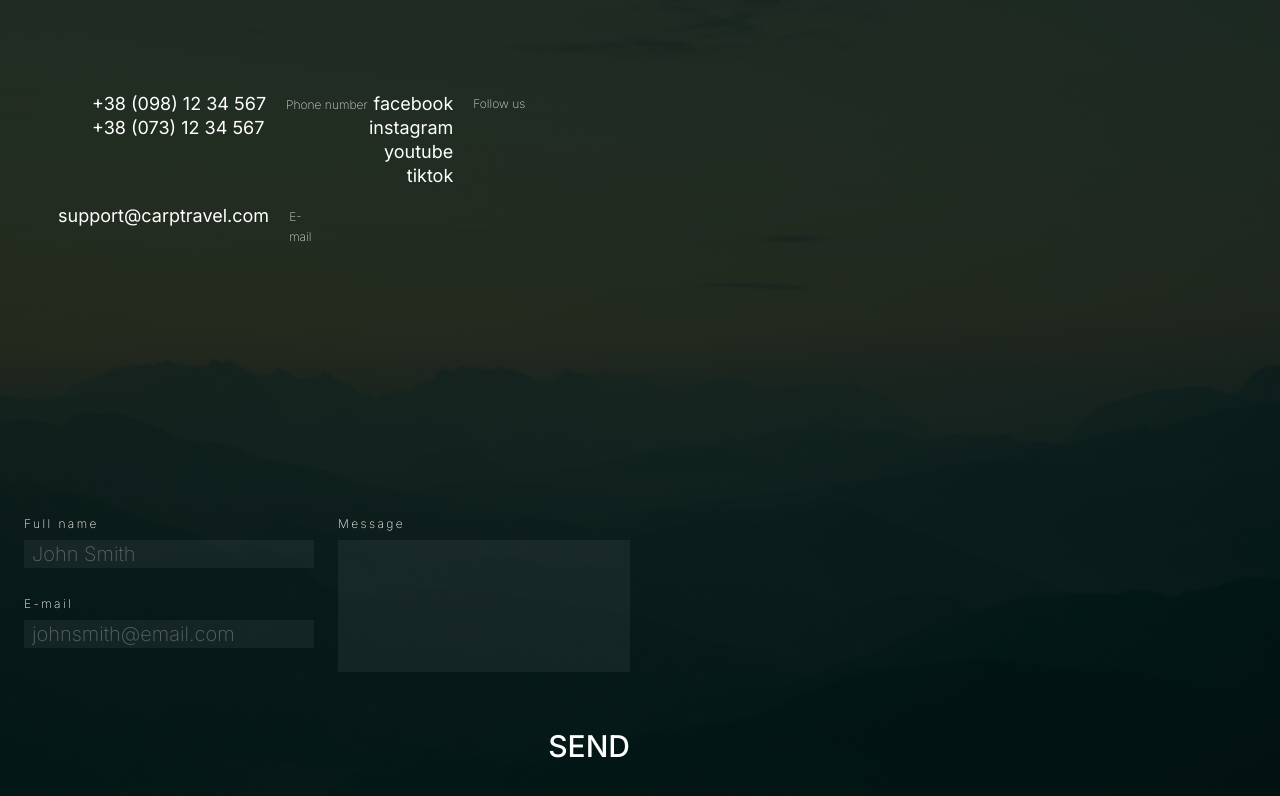
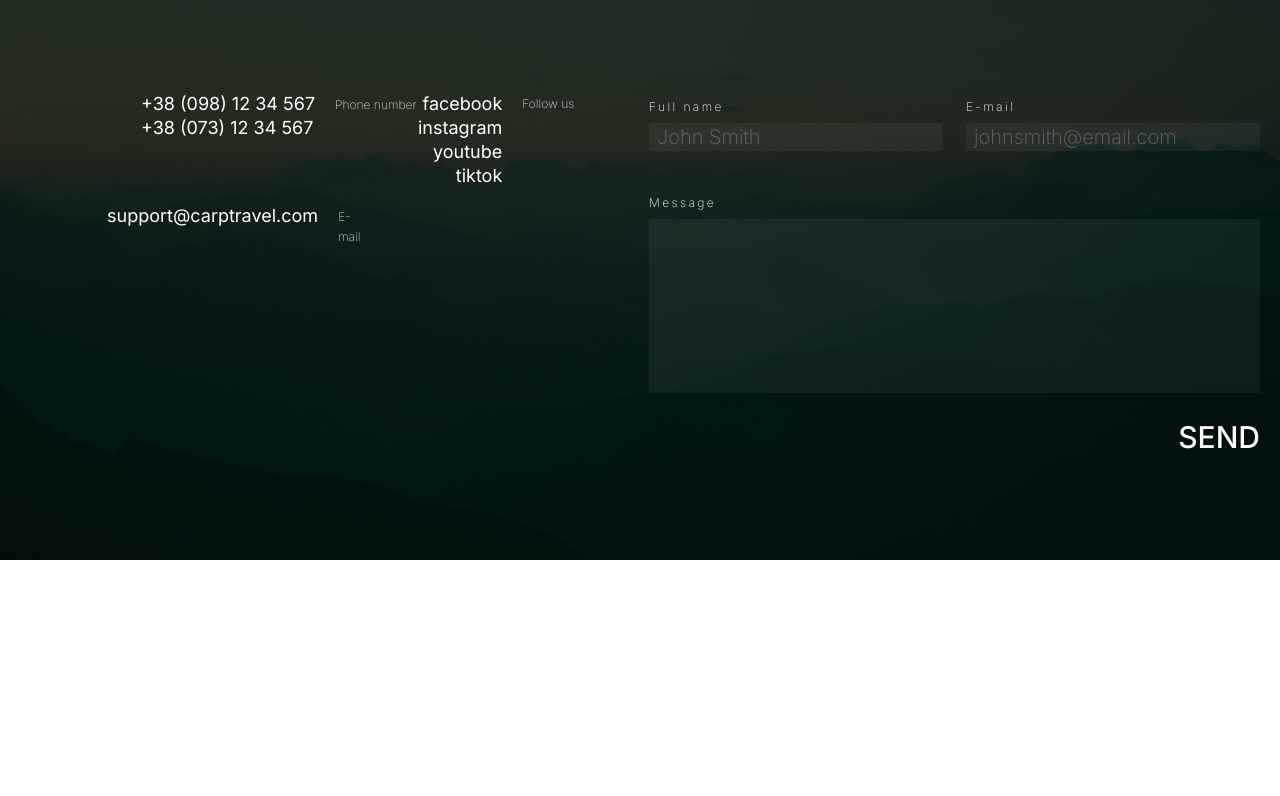
Before and after one commit to iSteffan/carp-travel, a Next.js app: page / in a window 1280 px wide. Shown: the part 4231-5027 px from the top of the page. After the commit the page ends 4791 px from the top, so only its background shows below. Built offline with nearby package versions, Linux system fonts and the light colour scheme.

Commit message:
section contact DONE

```diff
--- a/src/components/CareerForm/CareerForm.tsx
+++ b/src/components/CareerForm/CareerForm.tsx
@@ -47,12 +47,20 @@ const CareerForm = () => {
     : 'text-[12px] font-extralight leading-[2] tracking-[2.4px]';
 
   const positionLabel = errors.position
-    ? 'text-accent-red text-[24px] font-extralight leading-[2] tracking-[2.4px]'
+    ? 'text-accent-red text-[12px] font-extralight leading-[2] tracking-[2.4px]'
     : 'text-[12px] font-extralight leading-[2] tracking-[2.4px]';
 
   const phoneLabel = errors.phone
     ? 'text-accent-red text-[12px] font-extralight leading-[2] tracking-[2.4px]'
     : 'text-[12px] font-extralight leading-[2] tracking-[2.4px]';
+
+  const fullnameInput = errors.fullname
+    ? 'w-full text-accent-red pl-[8px] text-[13px] font-extralight leading-[1.85] bg-input placeholder:opacity-50 lg:text-[20px] lg:leading-[1.2] lg:py-[2px]'
+    : 'w-full pl-[8px] text-[13px] font-extralight leading-[1.85] bg-input placeholder:opacity-50 lg:text-[20px] lg:leading-[1.2] lg:py-[2px]';
+
+  const emailInput = errors.email
+    ? 'w-full text-accent-red pl-[8px] text-[13px] font-extralight leading-[1.85] bg-input placeholder:opacity-50 lg:text-[20px] lg:leading-[1.2] lg:py-[2px]'
+    : 'w-full pl-[8px] text-[13px] font-extralight leading-[1.85] bg-input placeholder:opacity-50 lg:text-[20px] lg:leading-[1.2] lg:py-[2px]';
 
   const phoneInput = errors.phone
     ? 'w-full text-accent-red pl-[40px] text-[13px] font-extralight leading-[1.85] bg-input placeholder:opacity-50 lg:text-[20px] lg:leading-[1.2] lg:py-[2px] lg:pl-[58px]'
@@ -72,9 +80,9 @@ const CareerForm = () => {
         >
           <span className={fullnameLabel}>Full name</span>
           <input
-            {...register('fullname', { required: true })}
+            {...register('fullname', { required: true, pattern: /^[A-Za-z]+$/i })}
             placeholder="John Smith"
-            className="pl-[8px] text-[13px] font-extralight leading-[1.85] bg-input placeholder:opacity-50 lg:text-[20px] lg:leading-[1.2] lg:py-[2px]"
+            className={fullnameInput}
           />
           {errors.fullname && <p className={css['input-error']}>Incorrect name</p>}
         </label>
@@ -89,7 +97,7 @@ const CareerForm = () => {
               pattern: /^[A-Z0-9._%+-]+@[A-Z0-9.-]+\.[A-Z]{2,4}$/i,
             })}
             placeholder="johnsmith@email.com"
-            className="pl-[8px] text-[13px] font-extralight leading-[1.85] bg-input placeholder:opacity-50 lg:text-[20px] lg:leading-[1.2] lg:py-[2px]"
+            className={emailInput}
           />
           {errors.email && <p className={css['input-error']}>Incorrect email</p>}
         </label>
--- a/src/components/ContactComponent.tsx
+++ b/src/components/ContactComponent.tsx
@@ -3,7 +3,7 @@ export const ContactComponent = () => {
     <div
       className="max-w-[280px] mx-auto max-md:mb-[12px]
     md:max-w-[525px] md:h-[96px] md:flex md:flex-col md:flex-wrap md:content-between md:ml-[34px] md:mr-auto md:mb-[64px]
-    lg:h-[356px] lg:max-w-[311px]"
+    lg:h-[356px] lg:max-w-[311px] lg:m-0 lg:col-start-2 lg:col-span-1 lg:row-start-1 lg:row-span-2"
     >
       <div
         className="mb-[24px] ml-auto w-[238px] flex gap-[20px]
--- a/src/components/ContactForm/ContactForm.tsx
+++ b/src/components/ContactForm/ContactForm.tsx
@@ -31,29 +31,40 @@ const ContactForm = () => {
     ? 'text-accent-red text-[14px] font-extralight leading-[2] tracking-[2.4px] md:text-[12px]'
     : 'text-[12px] font-extralight leading-[2] tracking-[2.4px] md:text-[12px]';
 
+  const fullnameInput = errors.fullname
+    ? 'w-full text-accent-red pl-[8px] text-[13px] font-extralight leading-[1.85] bg-input placeholder:opacity-50 lg:text-[20px] lg:leading-[1.2] lg:py-[2px]'
+    : 'w-full pl-[8px] text-[13px] font-extralight leading-[1.85] bg-input placeholder:opacity-50 lg:text-[20px] lg:leading-[1.2] lg:py-[2px]';
+
+  const emailInput = errors.email
+    ? 'w-full text-accent-red pl-[8px] text-[13px] font-extralight leading-[1.85] bg-input placeholder:opacity-50 lg:text-[20px] lg:leading-[1.2] lg:py-[2px]'
+    : 'w-full pl-[8px] text-[13px] font-extralight leading-[1.85] bg-input placeholder:opacity-50 lg:text-[20px] lg:leading-[1.2] lg:py-[2px]';
+
   return (
     <>
       <form
         onSubmit={handleSubmit(onSubmit)}
         className="flex flex-col gap-[16px]
     md:grid md:grid-cols-[222px,20px,463px] md:grid-rows-[52px,28px,52px,117px,16px,36px] md:gap-0
-    lg:grid-cols-[290px,24px,292px] lg:grid-rows-[56px,24px,56px,24px,56px,24px,56px,24px,12px,27px,21px]"
+    lg:grid-cols-[293px,24px,294px] lg:grid-rows-[56px,40px,202px,24px,39px]
+    lg:col-start-4 lg:col-span-1 lg:row-start-2 lg:row-span-2"
       >
         <label
           className="relative flex flex-col gap-[4px]
-      md:col-start-1 md:col-span-1 md:row-start-1 md:row-span-1"
+      md:col-start-1 md:col-span-1 md:row-start-1 md:row-span-1
+      lg:col-start-1 lg:col-span-1 lg:row-start-1 lg:row-span-1"
         >
           <span className={fullnameLabel}>Full name</span>
           <input
-            {...register('fullname', { required: true })}
+            {...register('fullname', { required: true, pattern: /^[A-Za-z]+$/i })}
             placeholder="John Smith"
-            className="pl-[8px] text-[13px] font-extralight leading-[1.85] bg-input placeholder:opacity-50 lg:text-[20px] lg:leading-[1.2] lg:py-[2px]"
+            className={fullnameInput}
           />
           {errors.fullname && <p className={css['input-error']}>Incorrect name</p>}
         </label>
         <label
           className="relative flex flex-col gap-[4px]
-      md:col-start-1 md:col-span-1 md:row-start-3 md:row-span-1"
+      md:col-start-1 md:col-span-1 md:row-start-3 md:row-span-1
+      lg:col-start-3 lg:col-span-1 lg:row-start-1 lg:row-span-1"
         >
           <span className={emailLabel}>E-mail</span>
           <input
@@ -62,14 +73,15 @@ const ContactForm = () => {
               pattern: /^[A-Z0-9._%+-]+@[A-Z0-9.-]+\.[A-Z]{2,4}$/i,
             })}
             placeholder="johnsmith@email.com"
-            className="pl-[8px] text-[13px] font-extralight leading-[1.85] bg-input placeholder:opacity-50 lg:text-[20px] lg:leading-[1.2] lg:py-[2px]"
+            className={emailInput}
           />
           {errors.email && <p className={css['input-error']}>Incorrect email</p>}
         </label>
 
         <label
           className="flex flex-col gap-[4px]
-      md:col-start-3 md:col-span-1 md:row-start-1 md:row-span-4"
+      md:col-start-3 md:col-span-1 md:row-start-1 md:row-span-4
+      lg:col-start-1 lg:col-span-3 lg:row-start-3 lg:row-span-1"
         >
           <span className="text-[12px] font-extralight leading-[2] tracking-[2.4px] md:text-[12px]">
             Message
@@ -82,7 +94,8 @@ const ContactForm = () => {
 
         <button
           className="ml-auto text-[30px]
-        md:col-start-3 md:col-span-1 md:row-start-6 md:row-span-1"
+        md:col-start-3 md:col-span-1 md:row-start-6 md:row-span-1
+        lg:col-start-3 lg:col-span-1 lg:row-start-5 lg:row-span-1"
           type="submit"
           onClick={() => {}}
         >
--- a/src/sections/Contacts/Contacts.tsx
+++ b/src/sections/Contacts/Contacts.tsx
@@ -10,8 +10,10 @@ const Contacts = () => {
           CONTACT <span className="font-500">US</span>
         </h2>
 
-        <ContactComponent />
-        <ContactForm />
+        <div className="lg:grid lg:grid-cols-[83px,311px,231px,607px] lg:grid-rows-[3px,353px,8px]">
+          <ContactComponent />
+          <ContactForm />
+        </div>
       </div>
     </section>
   );
```
